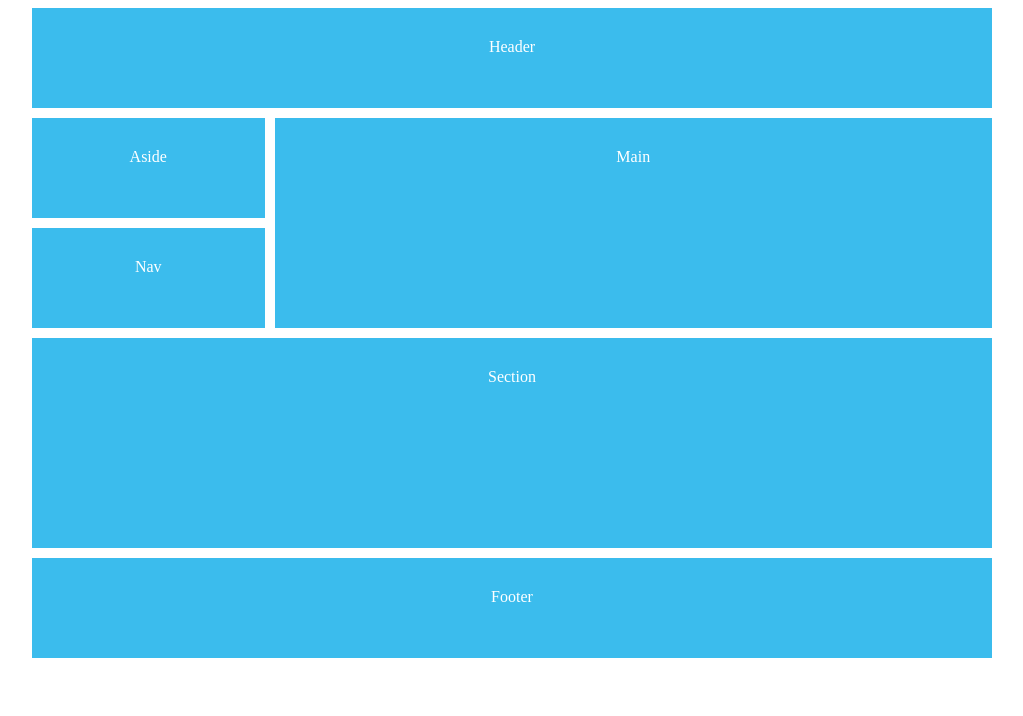
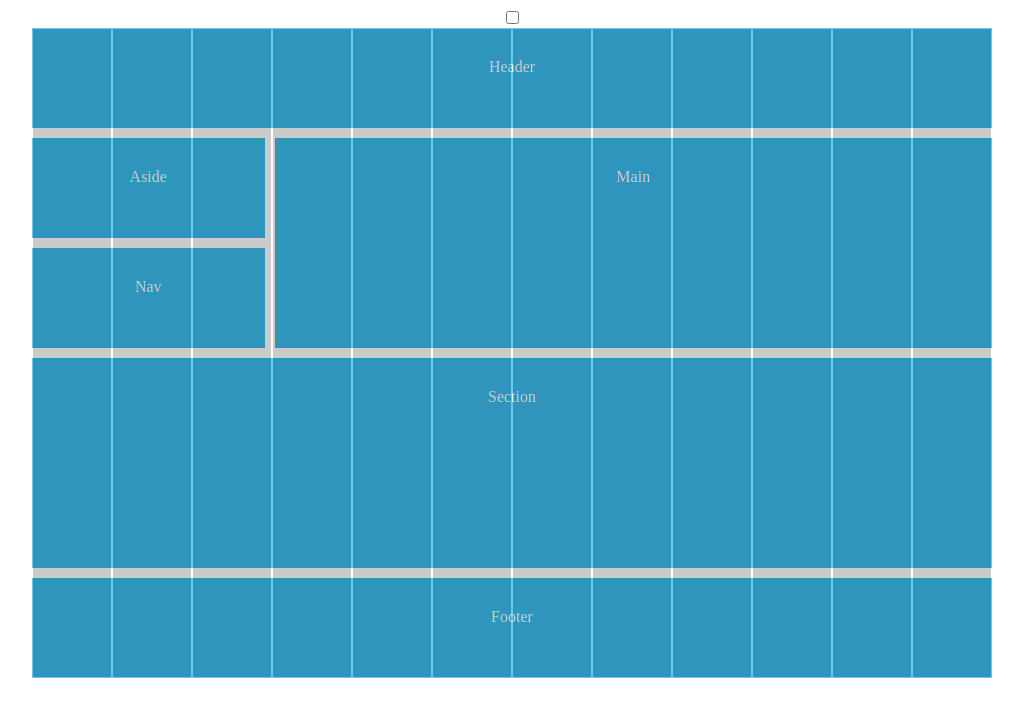
Before and after one commit to piotrekzak-source/css-grid, a plain HTML site: page css-grid-playlist-lesson-2/index.html in a window 1280 px wide. Shown: the whole page, without its empty margins (128-1151 px from the left). Drawn offline with Linux system fonts and the light colour scheme.

Commit message:
L7 gotowy template

```diff
--- a/css-grid-playlist-lesson-2/index.html
+++ b/css-grid-playlist-lesson-2/index.html
@@ -15,6 +15,7 @@
 			grid-gap:10px;
 			max-width: 960px;
 			margin: 0 auto;
+		    position: relative;
 
 		}
 		#content >*{
@@ -46,11 +47,48 @@
 
 			grid-column:1/13;
 		}
+
+        #grid{
+			display:grid;
+            position: absolute;
+            top: 0;
+            left: 0;
+
+            grid-template-columns: repeat(12, 1fr);
+            grid-auto-rows: minmax(100%, auto);
+            width: 100%;
+            height: 100%;
+            background: transparent;
+			padding: 0;
+
+		}
+
+		#grid p{
+            border: 1px solid;
+            background: #000;
+            margin: 0;
+			opacity:0.2;
+		}
+
+		input:checked + #content #grid{
+            display: block;
+        }
+
+
 	</style>
 </head>
 <body>
 
+
+	<input type="checkbox" />
+
+
+
 	<div id="content">
+
+		<div id="grid">
+            <p></p><p></p><p></p><p></p><p></p><p></p><p></p><p></p><p></p><p></p><p></p><p></p>
+        </div>
 
 		<header>Header</header>
         <main>Main</main>
```
